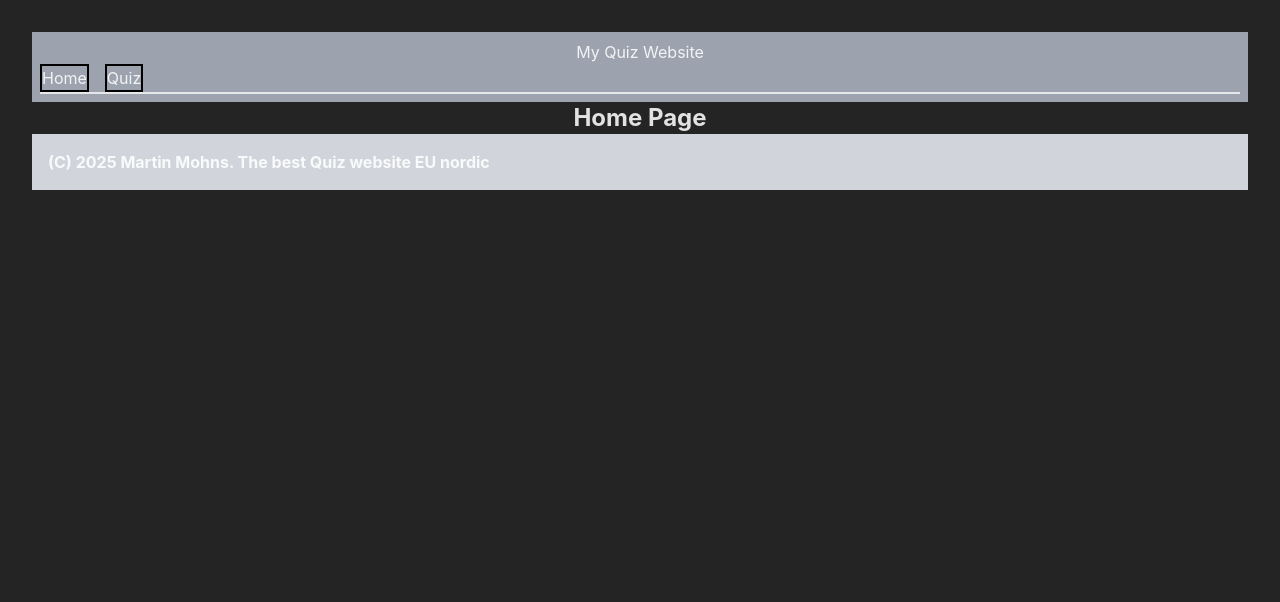
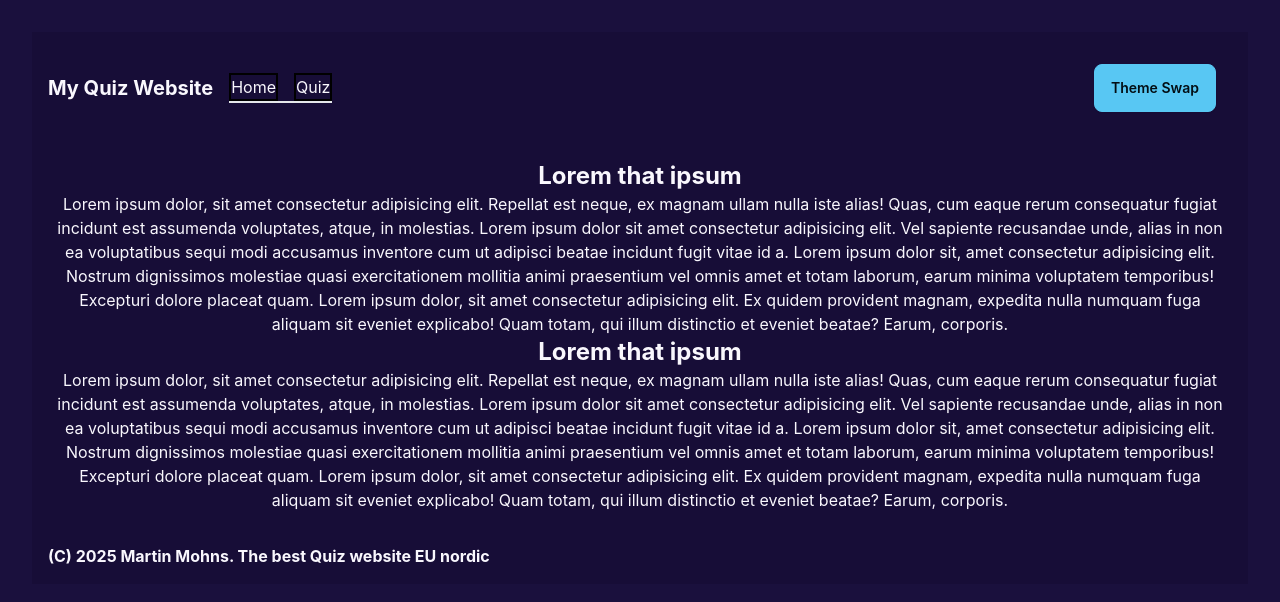
Before and after one commit to MartinNackademin/QuizWebsite, a React (Vite) app in the folder my-quiz-website/: page /#/ in a window 1280 px wide. Shown: the top 602 px of the page. Built offline with nearby package versions, Linux system fonts and the light colour scheme.

Commit message:
added theme styling

```diff
--- a/my-quiz-website/src/App.css
+++ b/my-quiz-website/src/App.css
@@ -14,10 +14,6 @@
   line-height: 1.5;
   font-weight: 400;
 
-  color-scheme: light dark;
-  color: rgba(255, 255, 255, 0.87);
-  background-color: #242424;
-
   font-synthesis: none;
   text-rendering: optimizeLegibility;
   -webkit-font-smoothing: antialiased;
--- a/my-quiz-website/src/App.jsx
+++ b/my-quiz-website/src/App.jsx
@@ -1,37 +1,48 @@
-import Header from './Components/Header/Header.jsx'
-import Footer from './Components/Footer/Footer.jsx'
-import { createHashRouter, RouterProvider, Outlet} from 'react-router-dom';
+import React, { useState, useEffect } from 'react';
+import Header from './Components/Header/Header.jsx';
+import Footer from './Components/Footer/Footer.jsx';
+import { createHashRouter, RouterProvider, Outlet } from 'react-router-dom';
 import { Home } from './Components/Pages/Home/Home.jsx';
 import { Quiz } from './Components/Pages/Quiz/quiz.jsx';
 
-function Layout() {
+function Layout({ toggleTheme }) {
     return (
         <>
-            <Header/>
-            <Outlet/>
-            <Footer/>
+            <Header toggleTheme={toggleTheme} />
+            <Outlet />
+            <Footer />
         </>
     );
 }
 
+function App() {
+    const [theme, setTheme] = useState('synthwave');
+
+    useEffect(() => {
+        document.documentElement.setAttribute('data-theme', theme);
+    }, [theme]);
+
+    const toggleTheme = () => {
+        setTheme((prevTheme) => (prevTheme === 'synthwave' ? 'cupcake' : 'synthwave'));
+    };
+
     const router = createHashRouter([
         {
-        element: <Layout/>,
+            element: <Layout toggleTheme={toggleTheme} />,
             errorElement: <div>Error 404 - Oh my god O_O </div>,
             children: [
                 {
                     path: "/",
-                element: <Home/>
+                    element: <Home />
                 },
                 {
                     path: "/Quiz",
-                element: <Quiz/>
+                    element: <Quiz />
                 },
             ]
         }
     ]);
 
-function App() {
     return <RouterProvider router={router} />;
 }
 
--- a/my-quiz-website/src/Components/Footer/Footer.jsx
+++ b/my-quiz-website/src/Components/Footer/Footer.jsx
@@ -1,11 +1,10 @@
 import React from 'react';
-import './Footer.css';
 
 function Footer() {
   const currentYear = new Date().getFullYear();
     return (
     <>
-      <footer className='flex justify-between items-center font-bold p-4 bg-gray-300'>
+      <footer className='flex justify-between items-center font-bold p-4 bg-base-200 text-base-content'>
         (C) {currentYear}  Martin Mohns. The best Quiz website EU nordic
       </footer>
     </>
--- a/my-quiz-website/src/Components/Header/Header.jsx
+++ b/my-quiz-website/src/Components/Header/Header.jsx
@@ -1,17 +1,23 @@
-import { HeaderMenuItem } from "./HeaderMenuItem"
+import React from 'react';
+import { HeaderMenuItem } from "./HeaderMenuItem";
 
-function Header() {
+function Header({ toggleTheme }) {
     return (
-        <header className="bg-gray-400 p-2">
-            <h1>My Quiz Website</h1>
-            <nav>
-                <ul className="flex flex-row space-x-4 border-b-2">
-                <HeaderMenuItem  headerName="Home" navLink="/" />
-                <HeaderMenuItem  headerName="Quiz" navLink="/Quiz" />
-                </ul>
-            </nav>
+        <header className="bg-base-200 p-4 text-base-content flex justify-between items-center">
+            <div className="flex items-center space-x-4">
+                <h1 className="text-xl font-bold">My Quiz Website</h1>
+                <nav>
+                    <ul className="flex flex-row space-x-4 border-b-2">
+                        <HeaderMenuItem headerName="Home" navLink="/" />
+                        <HeaderMenuItem headerName="Quiz" navLink="/Quiz" />
+                    </ul>
+                </nav>
+            </div>
+            <button onClick={toggleTheme} className="btn btn-secondary m-4">
+                Theme Swap
+            </button>
         </header>
     );
 }
 
-export default Header
+export default Header;
--- a/my-quiz-website/src/Components/Pages/Home/Home.jsx
+++ b/my-quiz-website/src/Components/Pages/Home/Home.jsx
@@ -3,10 +3,27 @@ import React from 'react';
 export const Home = () => {
     return (
         <>
-            <main>
+            <main className="bg-base-200 p-4 text-base-content" >
                 <section>
-                <h1 className='text-2xl font-bold mb-4"'>Home Page</h1>
+                <h1 className='text-2xl font-bold mb-4"'>Lorem that ipsum</h1>
+                <p>
+                    Lorem ipsum dolor, sit amet consectetur adipisicing elit. Repellat est neque, ex magnam ullam nulla iste alias! Quas, cum eaque rerum consequatur fugiat incidunt est assumenda voluptates, atque, in molestias.
+                    Lorem ipsum dolor sit amet consectetur adipisicing elit. Vel sapiente recusandae unde, alias in non ea voluptatibus sequi modi accusamus inventore cum ut adipisci beatae incidunt fugit vitae id a.
+                    Lorem ipsum dolor sit, amet consectetur adipisicing elit. Nostrum dignissimos molestiae quasi exercitationem mollitia animi praesentium vel omnis amet et totam laborum, earum minima voluptatem temporibus! Excepturi dolore placeat quam.
+                    Lorem ipsum dolor, sit amet consectetur adipisicing elit. Ex quidem provident magnam, expedita nulla numquam fuga aliquam sit eveniet explicabo! Quam totam, qui illum distinctio et eveniet beatae? Earum, corporis.
+                </p>
                 </section>
+                <section>
+                <h1 className='text-2xl font-bold mb-4"'>Lorem that ipsum</h1>
+                <p>
+                    Lorem ipsum dolor, sit amet consectetur adipisicing elit. Repellat est neque, ex magnam ullam nulla iste alias! Quas, cum eaque rerum consequatur fugiat incidunt est assumenda voluptates, atque, in molestias.
+                    Lorem ipsum dolor sit amet consectetur adipisicing elit. Vel sapiente recusandae unde, alias in non ea voluptatibus sequi modi accusamus inventore cum ut adipisci beatae incidunt fugit vitae id a.
+                    Lorem ipsum dolor sit, amet consectetur adipisicing elit. Nostrum dignissimos molestiae quasi exercitationem mollitia animi praesentium vel omnis amet et totam laborum, earum minima voluptatem temporibus! Excepturi dolore placeat quam.
+                    Lorem ipsum dolor, sit amet consectetur adipisicing elit. Ex quidem provident magnam, expedita nulla numquam fuga aliquam sit eveniet explicabo! Quam totam, qui illum distinctio et eveniet beatae? Earum, corporis.
+                </p>
+                </section>
+
+
             </main>
         </>
     );
--- a/my-quiz-website/src/Components/Pages/Quiz/quiz.jsx
+++ b/my-quiz-website/src/Components/Pages/Quiz/quiz.jsx
@@ -1,10 +1,10 @@
 import React from 'react';
-import Quizcomponent from '../../Quizcomponent/quizcomponent';
+import Quizcomponent from '../../Quizcomponent/Quizcomponent';
 
 
     export const Quiz = () => {
         return (
-            <main>
+            <main className="bg-base-200 p-4 text-base-content" >
                 <section>
                 <h1 className='text-2xl font-bold mb-4 flex justify-center'>Quiz Page that has an amazing crazy Quiz!</h1>
                 <Quizcomponent/>
--- a/my-quiz-website/src/Components/Quizcomponent/Quizcomponent.jsx
+++ b/my-quiz-website/src/Components/Quizcomponent/Quizcomponent.jsx
@@ -6,8 +6,8 @@ function Quizcomponent() {
 
     return (
     <>
-    <div className="flex justify-center items-start h-screen">
-    <div className="bg-gray-200 p-8 rounded-lg shadow-lg h-1/2 w-1/2 mt-4 flex flex-col justify-between">
+   <div className="flex justify-center items-start h-screen bg-base-100">
+   <div className="bg-base-300 p-8 rounded-lg shadow-2xl h-1/2 w-1/2 mt-4 flex flex-col justify-between text-base-content border-4 border-base-content">
         <Quizmanager/>
     </div>
     </div>
--- a/my-quiz-website/tailwind.config.js
+++ b/my-quiz-website/tailwind.config.js
@@ -9,6 +9,8 @@ export default {
   },
   plugins: [
     require('daisyui')
-
   ],
+  daisyui: {
+    themes: ["cupcake", "synthwave"],
+  },
 }
```
Also changed, not shown: my-quiz-website/src/Components/Footer/Footer.css (deleted). Lines whose indentation alone changed are shown as unchanged.
